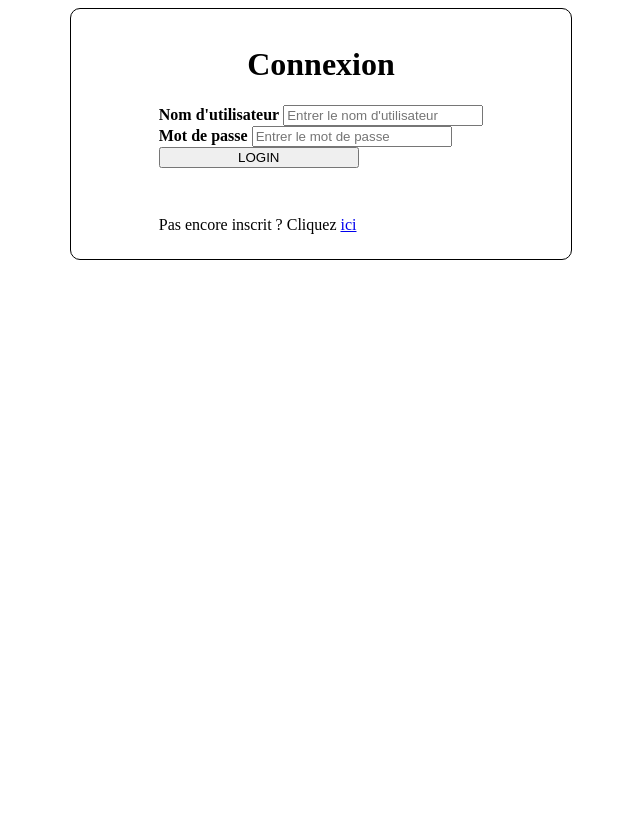
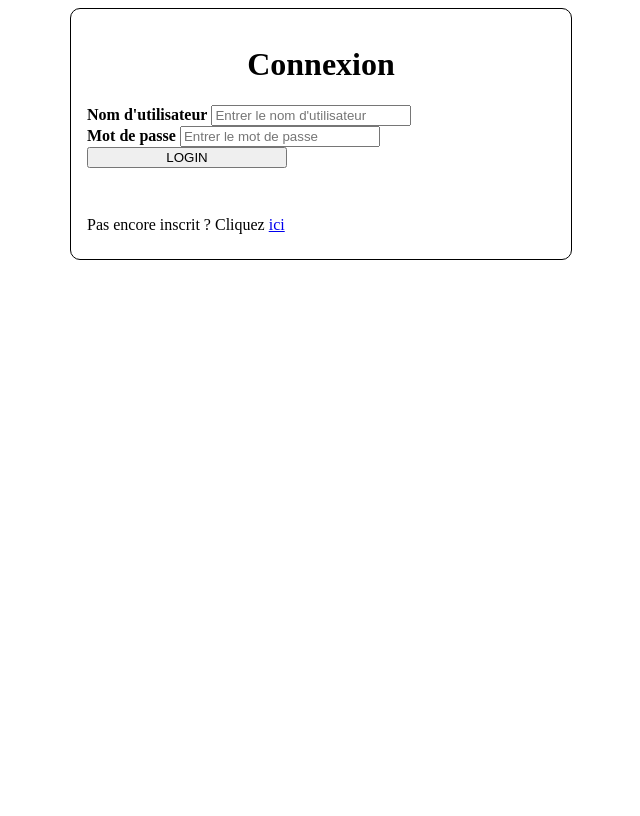
Before and after one commit to YaelBusser/TP1SLAM3, a PHP site: page / in a window 1280 px wide. Shown: the whole page, without its empty margins (319-959 px from the left). Run offline with PHP 8.4, Linux system fonts and the light colour scheme.

Commit message:
Ajout fichiers

```diff
--- a/index.php
+++ b/index.php
@@ -17,14 +17,14 @@ session_start();
             <h1>Connexion</h1>
             <div>
                 <label for="username"><b>Nom d'utilisateur</b></label>
-                <input type="text" placeholder="Entrer le nom d'utilisateur" name="username"
+                <input type="text" placeholder="Entrer le nom d'utilisateur" name="username" id="username"
                        value="<?php if (isset($_POST["username"])) {
                            echo $_POST["username"];
                        } ?>">
             </div>
             <div>
                 <label for="password"><b>Mot de passe</b></label>
-                <input type="password" placeholder="Entrer le mot de passe" name="password">
+                <input type="password" placeholder="Entrer le mot de passe" name="password" id="password">
             </div>
             <input type="submit" id='submit' value='LOGIN' class="btn" name="btn">
             <?php
--- a/styles/main.css
+++ b/styles/main.css
@@ -7,8 +7,8 @@ body{
     max-height: 300px;
     border: 1px solid black;
     display: flex;
-    justify-content: center;
-    align-content: center;
+    flex-direction: column;
+    margin: auto;
     border-radius: 10px 10px 10px 10px
 }
 .formConnexion{
@@ -32,12 +32,7 @@ body{
 .errorP{
     color: red;
 }
-.formInscription{
-    border: 1px solid black;
-}
 .body-connexion{
     height: 100vh;
-    display: flex;
-    align-content: center;
-    justify-content: center;
+
 }
```
Also changed, not shown: inscription.php (+30 -7 lines).
